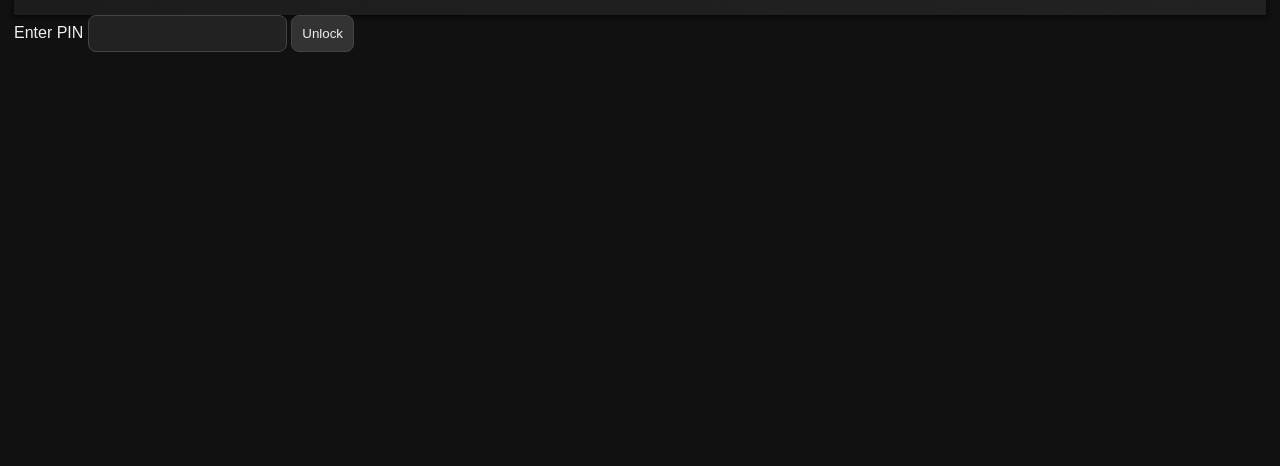
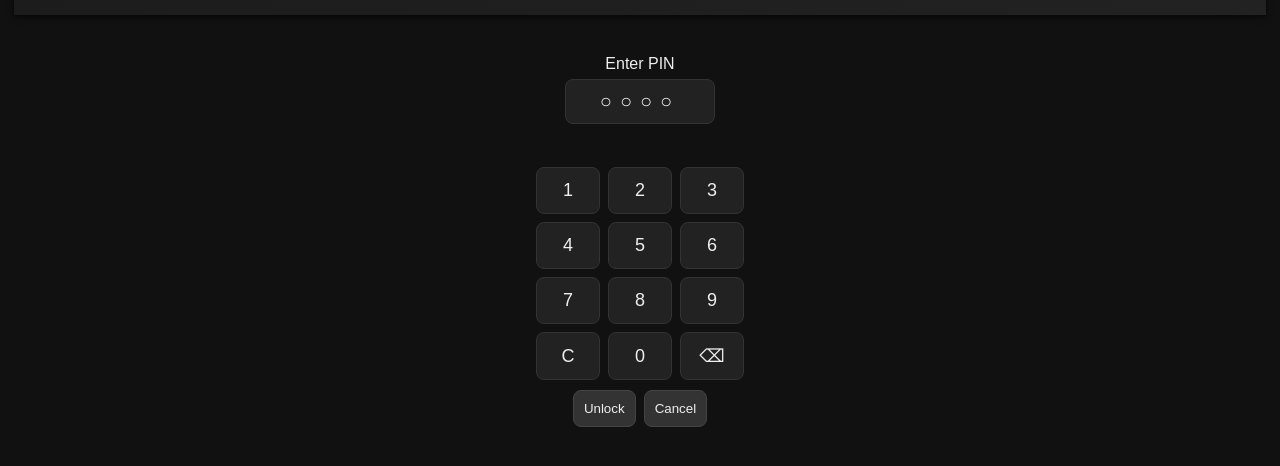
Before and after one commit to ryano-dev/chores, a plain HTML site: page admin.html in a window 1280 px wide. Shown: the part 72-538 px from the top of the page. Drawn offline with Linux system fonts and the light colour scheme.

Commit message:
kepad for pin

```diff
--- a/admin.html
+++ b/admin.html
@@ -15,10 +15,38 @@
 
 
         <section id="lockSection">
-            <label for="pinInput">Enter PIN</label>
-            <input id="pinInput" type="password" inputmode="numeric" maxlength="8" />
-            <button id="unlockBtn">Unlock</button>
-            <div id="lockMsg" class="note"></div>
+            <div style="margin-bottom:8px">
+                <label for="pinDisplay">Enter PIN</label>
+                <div id="pinDisplay" class="pin-display" aria-live="polite">●●●●</div>
+                <div id="lockMsg" class="note" style="min-height:1.2em"></div>
+            </div>
+
+            <div id="keypad" class="keypad" role="group" aria-label="Numeric keypad">
+                <!-- Row 1 -->
+                <button class="kp-btn" data-key="1">1</button>
+                <button class="kp-btn" data-key="2">2</button>
+                <button class="kp-btn" data-key="3">3</button>
+
+                <!-- Row 2 -->
+                <button class="kp-btn" data-key="4">4</button>
+                <button class="kp-btn" data-key="5">5</button>
+                <button class="kp-btn" data-key="6">6</button>
+
+                <!-- Row 3 -->
+                <button class="kp-btn" data-key="7">7</button>
+                <button class="kp-btn" data-key="8">8</button>
+                <button class="kp-btn" data-key="9">9</button>
+
+                <!-- Row 4 -->
+                <button class="kp-action" id="kp-clear">C</button>
+                <button class="kp-btn" data-key="0">0</button>
+                <button class="kp-action" id="kp-back">⌫</button>
+            </div>
+
+            <div style="margin-top:10px; display:flex; gap:8px;">
+                <button id="unlockBtn">Unlock</button>
+                <button id="kp-close">Cancel</button>
+            </div>
         </section>
 
 
--- a/app.js
+++ b/app.js
@@ -331,23 +331,92 @@ function setupAdminPage() {
     const backBtn = document.getElementById('backBtn');
     if (backBtn) backBtn.addEventListener('click', () => window.location = 'index.html');
 
-    const pinInput = document.getElementById('pinInput');
+    // New keypad / PIN handling
+    const pinDisplay = document.getElementById('pinDisplay');
     const unlockBtn = document.getElementById('unlockBtn');
     const lockMsg = document.getElementById('lockMsg');
+    const keypad = document.getElementById('keypad');
+    const kpBack = document.getElementById('kp-back');
+    const kpClear = document.getElementById('kp-clear');
+    const kpClose = document.getElementById('kp-close');
     const panel = document.getElementById('adminPanel');
 
+    // internal buffer for pin entry (string)
+    let pinBuffer = '';
+
+    function refreshPinDisplay() {
+        // show dots for entered digits, up to 8
+        const max = 8;
+        const dots = '•'.repeat(pinBuffer.length) + '○'.repeat(Math.max(0, 4 - pinBuffer.length));
+        // use minimalistic display — you can change how many empties shown
+        if (pinDisplay) pinDisplay.textContent = dots;
+    }
+
+    function appendDigit(d) {
+        if (pinBuffer.length >= 8) return;
+        pinBuffer += String(d);
+        refreshPinDisplay();
+    }
+
+    function backspacePin() {
+        if (!pinBuffer) return;
+        pinBuffer = pinBuffer.slice(0, -1);
+        refreshPinDisplay();
+    }
+
+    function clearPin() {
+        pinBuffer = '';
+        refreshPinDisplay();
+    }
+
+    // Click handlers for numeric keys
+    if (keypad) {
+        keypad.addEventListener('click', (ev) => {
+            const btn = ev.target.closest('button');
+            if (!btn) return;
+            const k = btn.dataset.key;
+            if (k !== undefined) {
+                appendDigit(k);
+            }
+        });
+    }
+
+    if (kpBack) kpBack.addEventListener('click', backspacePin);
+    if (kpClear) kpClear.addEventListener('click', clearPin);
+
+    // Cancel simply clears and returns to index (or hides keypad)
+    if (kpClose) kpClose.addEventListener('click', () => {
+        clearPin();
+        // navigate back to index for convenience
+        window.location = 'index.html';
+    });
+
+    // Unlock button uses the pinBuffer
     unlockBtn.addEventListener('click', () => {
-        const val = pinInput.value || '';
+        const val = String(pinBuffer || '');
         if (val === State.pin) {
             panel.hidden = false;
             document.getElementById('lockSection').hidden = true;
             populateAdmin();
+            clearPin();
+            lockMsg.textContent = '';
         } else {
             lockMsg.textContent = 'Incorrect PIN';
+            // small shake / visual hint
+            const el = document.getElementById('lockSection');
+            if (el) {
+                el.animate([
+                    { transform: 'translateX(-6px)' },
+                    { transform: 'translateX(6px)' },
+                    { transform: 'translateX(0)' }
+                ], { duration: 250 });
+            }
             setTimeout(() => lockMsg.textContent = '', 2000);
+            clearPin();
         }
     });
 
+    // keep existing export/import/wipe handlers (they reference DOM ids already present)
     document.getElementById('exportBtn').addEventListener('click', exportJSON);
     document.getElementById('importBtn').addEventListener('click', () => document.getElementById('importFile').click());
     document.getElementById('importFile').addEventListener('change', e => {
@@ -369,6 +438,9 @@ function setupAdminPage() {
             location.href = "index.html";
         }
     });
+
+    // initialise display
+    refreshPinDisplay();
 }
 
 function populateAdmin() {
--- a/style.css
+++ b/style.css
@@ -194,6 +194,107 @@ button {
 }
 
 
+
+section#lockSection[hidden] {
+    display: none;
+}
+
+/* Keypad / PIN display */
+.pin-display {
+    font-size: 20px;
+    padding: 10px;
+    border-radius: 8px;
+    border: 1px solid rgba(0,0,0,0.08);
+    width: 150px;
+    text-align: center;
+    margin-top: 6px;
+    letter-spacing: 8px;
+    background: #fff;
+    color: #111;
+}
+
+/* Keypad grid */
+.keypad {
+    display: grid;
+    grid-template-columns: repeat(3, 64px);
+    gap: 8px;
+    margin-top: 8px;
+}
+
+.kp-btn, .kp-action {
+    padding: 12px 0;
+    font-size: 18px;
+    border-radius: 8px;
+    border: 1px solid rgba(0,0,0,0.08);
+    background: #fff;
+    cursor: pointer;
+    user-select: none;
+}
+
+/* action style (backspace / clear) */
+.kp-action {
+    background: #f3f3f3;
+}
+
+    /* small touch target improvements */
+    .kp-btn:active, .kp-action:active {
+        transform: translateY(1px);
+    }
+
+/* Dark theme compatible */
+.pin-display {
+    background: #222;
+    color: #eee;
+    border: 1px solid #333;
+}
+
+.kp-btn, .kp-action {
+    background: #222;
+    color: #eee;
+    border: 1px solid #333;
+}
+
+/* Center the lock section on admin page */
+#lockSection {
+    display: flex;
+    flex-direction: column;
+    align-items: center;
+    margin-top: 40px;
+}
+
+    #lockSection > * {
+        text-align: center;
+    }
+
+/* Make the keypad centered too */
+#keypad {
+    justify-content: center;
+    margin-left: auto;
+    margin-right: auto;
+}
+
+#pinDisplay {
+    margin-left: auto;
+    margin-right: auto;
+}
+
+
+
+
+
+
+
+
+
+
+
+
+
+
+
+
+
+
 @media (max-width:520px) {
     header h1 {
         font-size: 18px
```
Also changed, not shown: index.html (+4 -2 lines).
